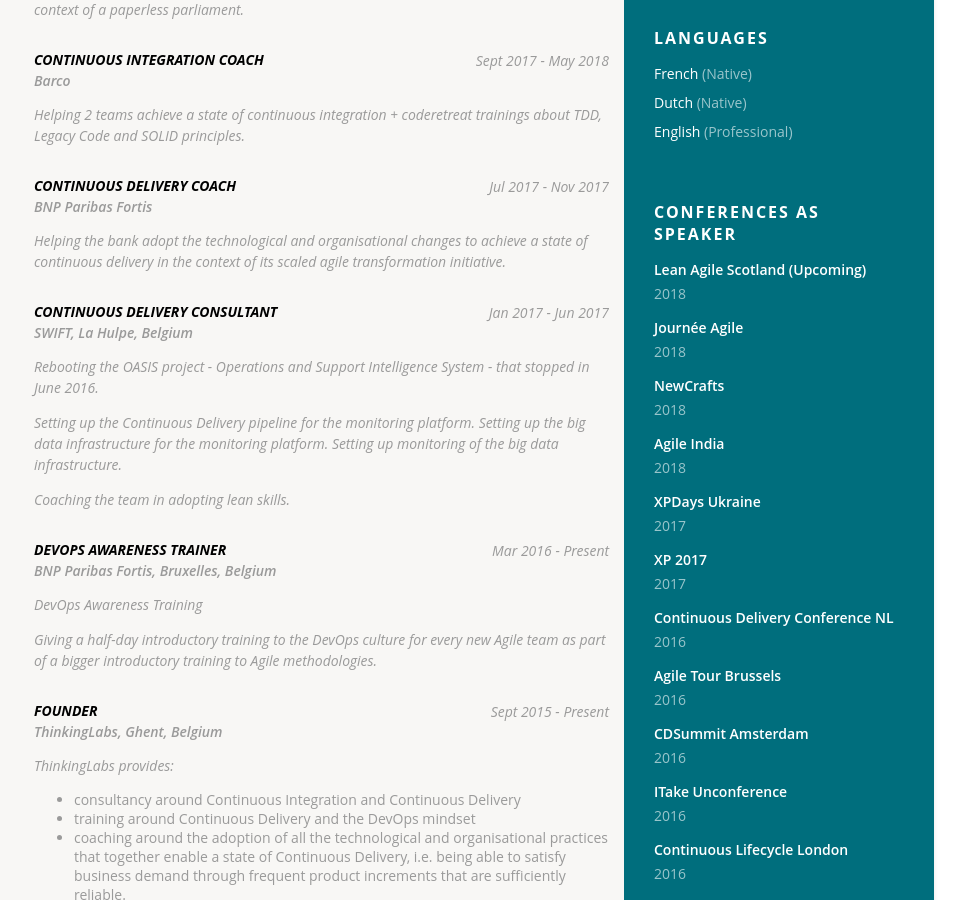
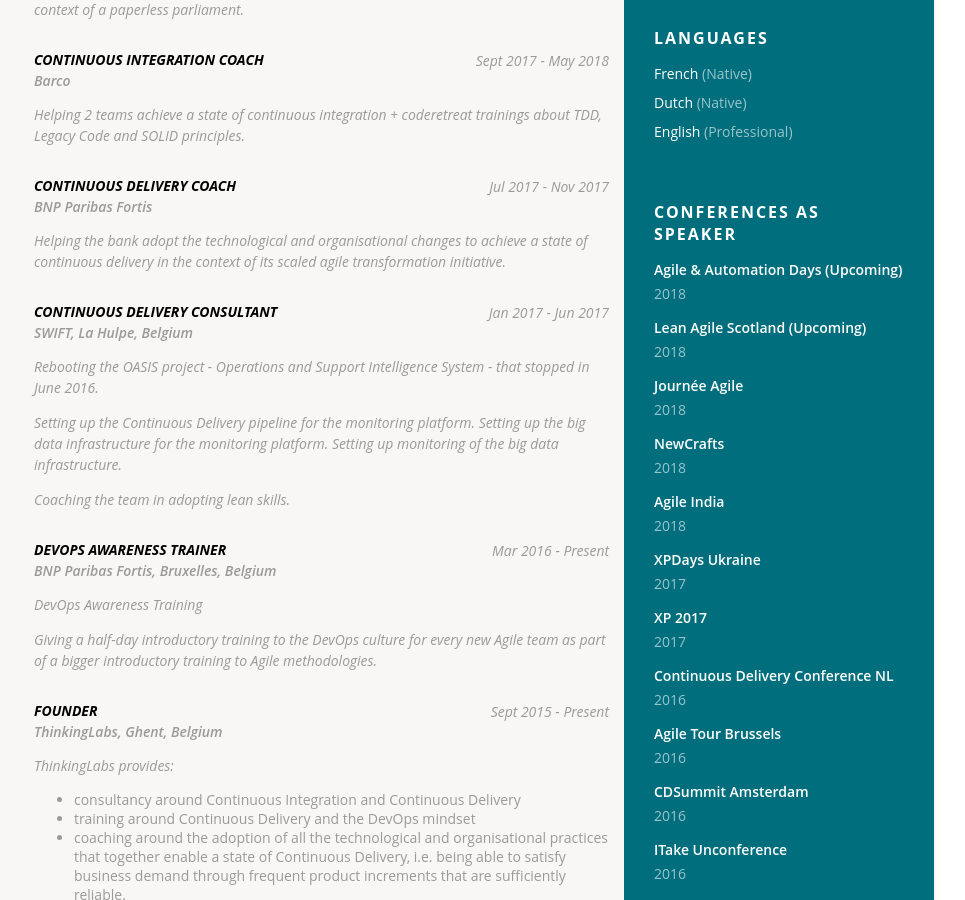
Before and after one commit to tdpauw/tdpauw.github.io, a Jekyll site: the page built from index.html, in a window 1280 px wide and 900 px high, scrolled down 983 px. Shown: the whole window, without its empty margins (186-1151 px from the left). Built offline with Jekyll 4.4.1, drawn with Linux system fonts in a browser that asks for light colours.

```diff
--- a/_data/cv.yml
+++ b/_data/cv.yml
@@ -27,6 +27,9 @@ languages:
   - english: professional
 
 conferences:
+  - title: Agile & Automation Days (Upcoming)
+    year: 2018
+    link: 'http://aadays.pl/speakers/thierry-de-pauw/'
   - title: Lean Agile Scotland (Upcoming)
     year: 2018
     link: 'http://leanagile.scot/2018/sessions/index.php?session=31'
```
